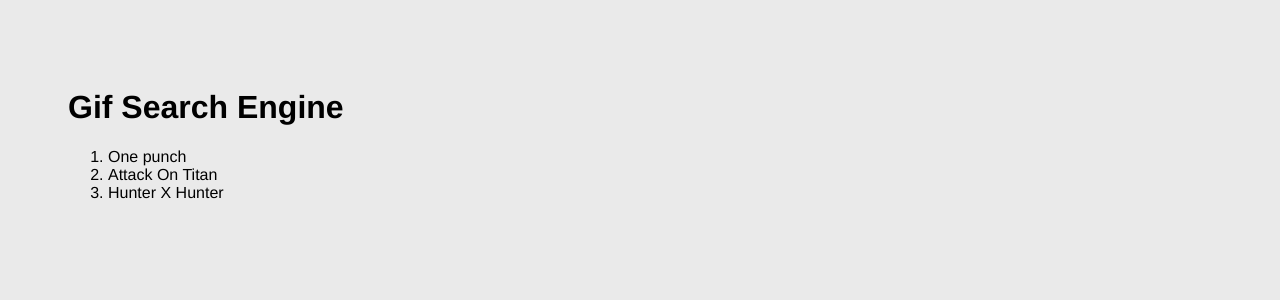
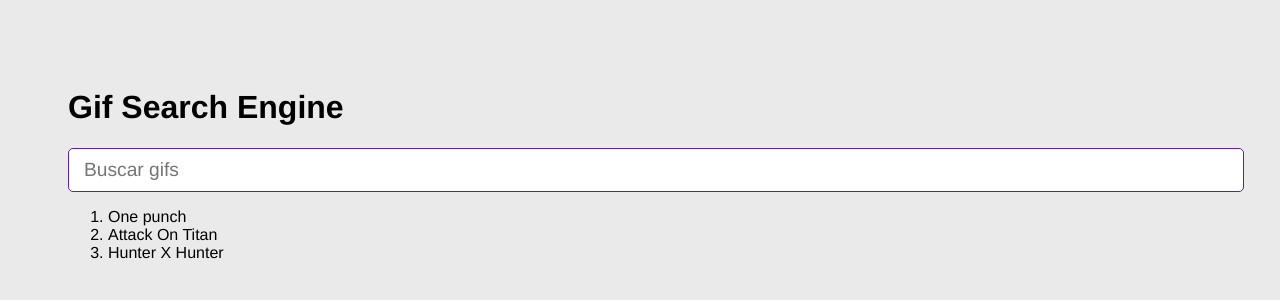
Before and after one commit to ThisLuis/gif-search-engine, a React (Vite) app: page / in a window 1280 px wide. Shown: the top 300 px of the page. Built offline with nearby package versions, Linux system fonts and the light colour scheme.

Commit message:
feat(frontend): user can add a new category

```diff
--- a/package.json
+++ b/package.json
@@ -21,6 +21,7 @@
     "eslint-plugin-react": "^7.32.2",
     "eslint-plugin-react-hooks": "^4.6.0",
     "eslint-plugin-react-refresh": "^0.4.3",
+    "prop-types": "^15.8.1",
     "vite": "^4.4.5"
   }
 }
--- a/src/GifSearchEngine.jsx
+++ b/src/GifSearchEngine.jsx
@@ -1,9 +1,14 @@
 import { useState } from 'react';
+import { AddCategory } from './components/AddCategory';
 
 export const GifSearchEngine = () => {
 
 	const [categories, setCategories] = useState([ 'One punch', 'Attack On Titan', 'Hunter X Hunter' ]);
-	console.log(categories)
+
+	const onAddCategorie = () => {
+		const categorie = 'Valorant';
+		setCategories([...categories, categorie]);
+	}
 
 	return (
 		<>
@@ -11,7 +16,7 @@
 			<h1>Gif Search Engine</h1>
 
 			{/* Input */}
-
+			<AddCategory setCategories={ setCategories }/>
 			{/* Listado de Gif */}
 				{/* Gif Item */}
 				<ol>
--- /dev/null
+++ b/src/components/AddCategory.jsx
@@ -0,0 +1,32 @@
+import { useState } from 'react';
+
+export const AddCategory = ({ setCategories} ) => {
+
+	const [ inputValue, setInputValue ] = useState('');
+
+	const onInputChange = ( event ) => {
+		setInputValue(event.target.value)
+	}
+
+	const onSubmit = ( event ) => {
+		event.preventDefault();
+		// inputValue es el valor que tenemos que mandar para agregar la categoria
+		console.log( inputValue );
+		if( inputValue.trim().length <= 1) return;
+		setCategories( (categories) => [inputValue, ...categories]);
+		setInputValue('');
+	}
+
+  return(
+    <>
+			<form onSubmit={ (event) => onSubmit(event) }>
+				<input
+					type="text"
+					placeholder="Buscar gifs"
+					value={ inputValue }
+					onChange={ (event) => onInputChange(event) }
+				/>
+			</form>
+    </>
+  )
+}
```
